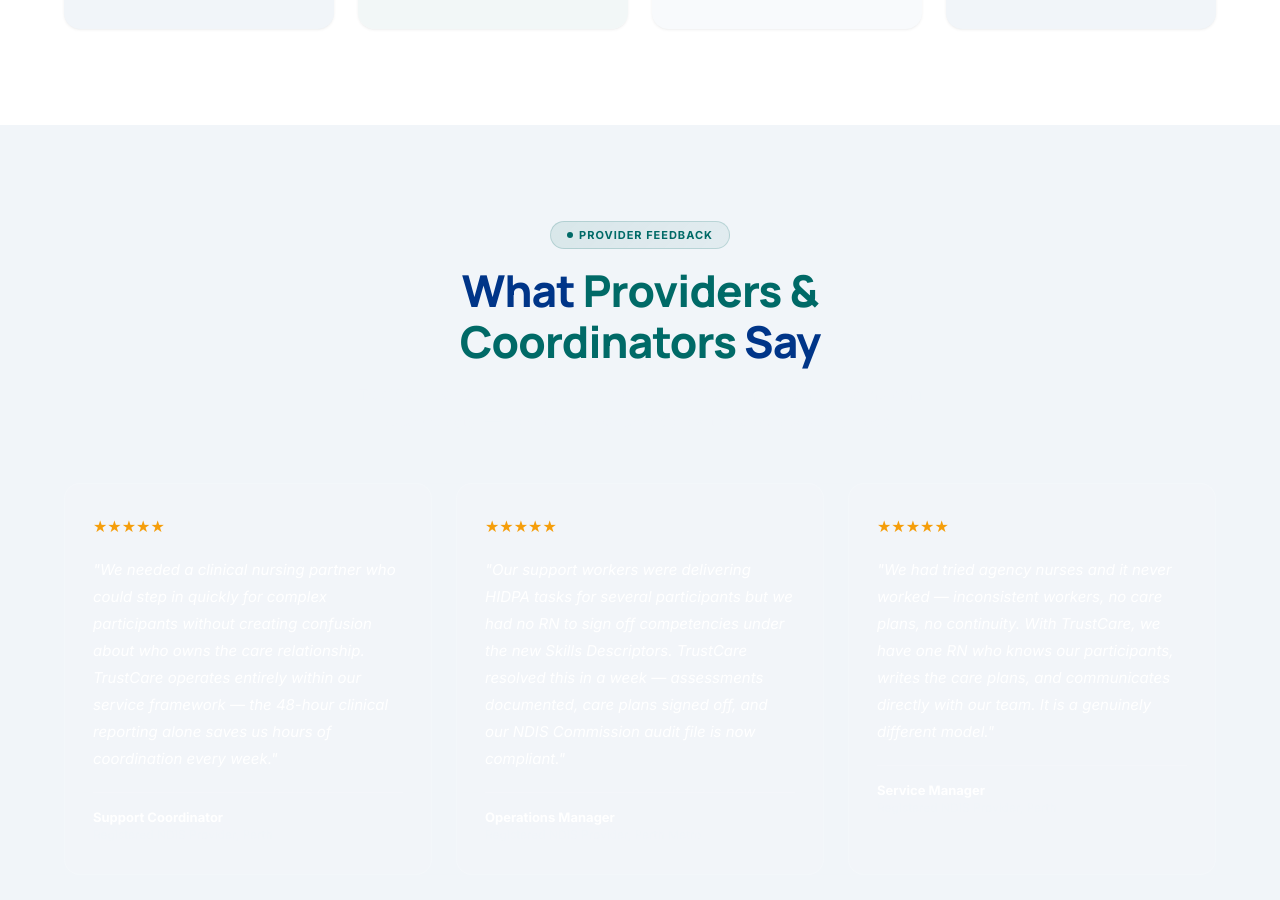
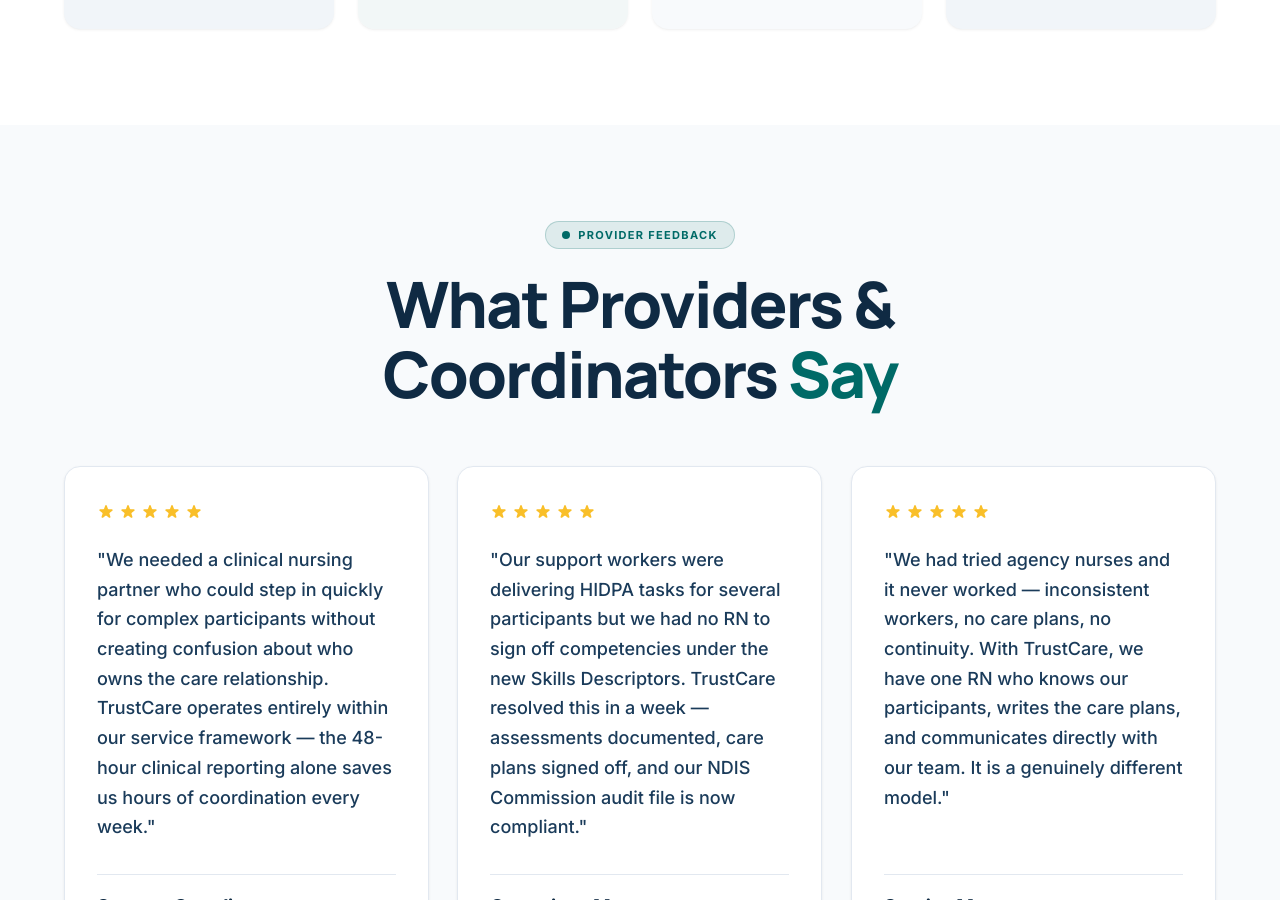
Before and after one commit to abassaj89-eng/TrustCare_NursingServices, a Jekyll site: the page built from index.html, in a window 1280 px wide and 900 px high, scrolled down 5869 px. Built offline with Jekyll 4.4.1, drawn with Linux system fonts in a browser that asks for light colours; a script that is not in the unit is left out.

Commit message:
fix: rebuild provider feedback testimonials — Slate & Sentinel design
- White cards on slate-50 background (from AI Studio reference design)
- Gold SVG star ratings (5/5 each, accessible aria-labels)
- Large 18px quote text in #1a3b5a, font-weight 500
- Role name 19px bold in #0f2a43, organisation as caption
- Teal eyebrow pill with dot indicator
- Responsive: 3-col desktop, 2-col tablet, 1-col mobile
- Spring easing hover lift with navy drop shadow
- Scroll-reveal animation on section and each card

```diff
--- a/index.html
+++ b/index.html
@@ -352,29 +352,50 @@
     </section>
 
     <!-- TESTIMONIALS -->
-    <section class="section section--blue" id="testimonials">
+    <section class="testimonials-section reveal" id="testimonials">
       <div class="container">
-        <div style="text-align:center;max-width:640px;margin:0 auto 48px;">
-          <div class="eyebrow">Provider Feedback</div>
-          <h2 class="section-heading">What <span>Providers &amp; Coordinators</span> Say</h2>
-          <p style="color:#f1f5f9;font-size:15px;line-height:1.75;margin-top:16px;">TrustCare works exclusively with registered NDIS providers as a clinical nursing subcontractor — here is what our provider partners say about the model.</p>
+
+        <!-- Header -->
+        <div style="text-align:center;max-width:700px;margin:0 auto 56px;">
+          <div class="eyebrow-pill">
+            <span class="eyebrow-pill__dot"></span>
+            Provider Feedback
+          </div>
+          <h2 class="section-heading">
+            What Providers &amp; <br>
+            Coordinators <span>Say</span>
+          </h2>
         </div>
-        <div style="display:grid;grid-template-columns:repeat(auto-fit,minmax(280px,1fr));gap:24px;">
 
+        <!-- Cards -->
+        <div class="testimonials__grid">
           {% for item in site.data.testimonials.items %}
-          <div style="background:rgba(255,255,255,0.07);border:1.5px solid rgba(255,255,255,0.13);border-radius:16px;padding:32px 28px;display:flex;flex-direction:column;gap:20px;">
-            <div style="display:flex;gap:4px;">
-              <span style="color:#f59e0b;font-size:16px;">★★★★★</span>
+          <div class="testimonial-card reveal">
+
+            <!-- Stars -->
+            <div class="testimonial-card__stars" aria-label="5 stars out of 5">
+              {% for i in (1..5) %}
+              <svg class="testimonial-card__star" viewBox="0 0 20 20" xmlns="http://www.w3.org/2000/svg" aria-hidden="true">
+                <path d="M9.049 2.927c.3-.921 1.603-.921 1.902 0l1.07 3.292a1 1 0 00.95.69h3.462c.969 0 1.371 1.24.588 1.81l-2.8 2.034a1 1 0 00-.364 1.118l1.07 3.292c.3.921-.755 1.688-1.54 1.118l-2.8-2.034a1 1 0 00-1.175 0l-2.8 2.034c-.784.57-1.838-.197-1.539-1.118l1.07-3.292a1 1 0 00-.364-1.118L2.98 8.72c-.783-.57-.38-1.81.588-1.81h3.461a1 1 0 00.951-.69l1.07-3.292z"/>
+              </svg>
+              {% endfor %}
             </div>
-            <p style="color:#fff;font-size:15px;line-height:1.8;margin:0;font-style:italic;">"{{ item.quote }}"</p>
-            <div style="border-top:1px solid rgba(255,255,255,0.12);padding-top:16px;">
-              <div style="font-size:13px;font-weight:700;color:#fff;">{{ item.role }}</div>
-              <div style="font-size:12px;color:#f1f5f9;margin-top:2px;">{{ item.organisation }}</div>
+
+            <!-- Quote -->
+            <p class="testimonial-card__text">"{{ item.quote }}"</p>
+
+            <!-- Author -->
+            <div class="testimonial-card__author">
+              <div>
+                <div class="testimonial-card__name">{{ item.role }}</div>
+                <div class="testimonial-card__role">{{ item.organisation }}</div>
+              </div>
             </div>
+
           </div>
           {% endfor %}
+        </div>
 
-        </div>
       </div>
     </section>
 
--- a/styles.css
+++ b/styles.css
@@ -901,28 +901,109 @@
 .form-row { display: grid; grid-template-columns: 1fr 1fr; gap: 14px; }
 
 /* ===== TESTIMONIALS ===== */
-.testimonials__grid { display: grid; grid-template-columns: repeat(3, 1fr); gap: 22px; }
+/* ── Section wrapper ── */
+.testimonials-section {
+  background: #f8fafc;
+  padding: 96px 0;
+}
+
+/* ── Header ── */
+.testimonials-section .eyebrow-pill {
+  display: inline-flex;
+  align-items: center;
+  gap: 8px;
+  padding: 6px 16px;
+  border-radius: 100px;
+  background: rgba(0,106,103,0.10);
+  border: 1px solid rgba(0,106,103,0.22);
+  font-size: 11px;
+  font-weight: 700;
+  letter-spacing: 0.12em;
+  text-transform: uppercase;
+  color: var(--color-primary-teal);
+  margin-bottom: 20px;
+}
+.testimonials-section .eyebrow-pill__dot {
+  width: 8px; height: 8px;
+  border-radius: 50%;
+  background: var(--color-primary-teal);
+  flex-shrink: 0;
+}
+.testimonials-section .section-heading {
+  font-size: clamp(32px, 5vw, 64px);
+  font-weight: 800;
+  color: #0f2a43;
+  line-height: 1.1;
+  letter-spacing: -0.03em;
+}
+.testimonials-section .section-heading span {
+  color: var(--color-primary-teal);
+}
+
+/* ── Grid ── */
+.testimonials__grid {
+  display: grid;
+  grid-template-columns: repeat(3, 1fr);
+  gap: 28px;
+}
+
+/* ── Card ── */
 .testimonial-card {
-  background: var(--bg-white); border-radius: var(--radius);
-  padding: 28px 24px;
-  border: 1.5px solid var(--border);
-  transition: transform .25s, box-shadow .25s;
-  box-shadow: var(--shadow-sm);
-}
-.testimonial-card:hover { transform: translateY(-4px); box-shadow: var(--shadow-lg); }
-.testimonial-card__stars { color: #f59e0b; font-size: 16px; letter-spacing: 2px; margin-bottom: 14px; }
-.testimonial-card__text { font-size: 14px; line-height: 1.8; color: #334155; margin-bottom: 20px; font-style: italic; }
-.testimonial-card__author { display: flex; align-items: center; gap: 12px; }
+  background: #ffffff;
+  border-radius: 16px;
+  padding: 36px 32px;
+  border: 1px solid #e2e8f0;
+  box-shadow: 0 1px 3px rgba(0,0,0,0.06), 0 1px 2px rgba(0,0,0,0.04);
+  display: flex;
+  flex-direction: column;
+  transition: transform 0.28s cubic-bezier(.22,1,.36,1),
+              box-shadow 0.28s cubic-bezier(.22,1,.36,1);
+}
+.testimonial-card:hover {
+  transform: translateY(-5px);
+  box-shadow: 0 20px 40px rgba(0,33,91,0.10);
+}
+.testimonial-card__stars {
+  display: flex;
+  gap: 4px;
+  margin-bottom: 24px;
+}
+.testimonial-card__star {
+  width: 18px; height: 18px;
+  color: #f9bf29;
+  fill: #f9bf29;
+  flex-shrink: 0;
+}
+.testimonial-card__text {
+  font-size: 18px;
+  line-height: 1.65;
+  color: #1a3b5a;
+  font-weight: 500;
+  flex-grow: 1;
+  margin-bottom: 32px;
+}
+.testimonial-card__author {
+  border-top: 1px solid #e2e8f0;
+  padding-top: 20px;
+  margin-top: auto;
+}
 .testimonial-card__avatar {
   width: 44px; height: 44px; border-radius: 50%;
   display: flex; align-items: center; justify-content: center;
   font-size: 17px; font-weight: 700; color: #fff; flex-shrink: 0;
 }
-.testimonial-card:nth-child(1) .testimonial-card__avatar { background: var(--blue); }
-.testimonial-card:nth-child(2) .testimonial-card__avatar { background: var(--green); }
-.testimonial-card:nth-child(3) .testimonial-card__avatar { background: #00215b; }
-.testimonial-card__name  { font-weight: 700; font-size: 13px; color: var(--navy); }
-.testimonial-card__role  { font-size: 12px; color: #6b7280; }
+.testimonial-card:nth-child(1) .testimonial-card__avatar { background: var(--color-primary-teal); }
+.testimonial-card:nth-child(2) .testimonial-card__avatar { background: var(--color-accent-blue); }
+.testimonial-card:nth-child(3) .testimonial-card__avatar { background: var(--color-primary-navy); }
+.testimonial-card__name  { font-weight: 800; font-size: 19px; color: #0f2a43; letter-spacing: -0.02em; }
+.testimonial-card__role  { font-size: 13px; color: #64748b; margin-top: 2px; }
+
+@media (max-width: 900px) {
+  .testimonials__grid { grid-template-columns: 1fr; max-width: 560px; margin: 0 auto; }
+}
+@media (min-width: 640px) and (max-width: 900px) {
+  .testimonials__grid { grid-template-columns: 1fr 1fr; max-width: 100%; }
+}
 
 /* ===== CTA BANNER ===== */
 .cta-banner {
```
